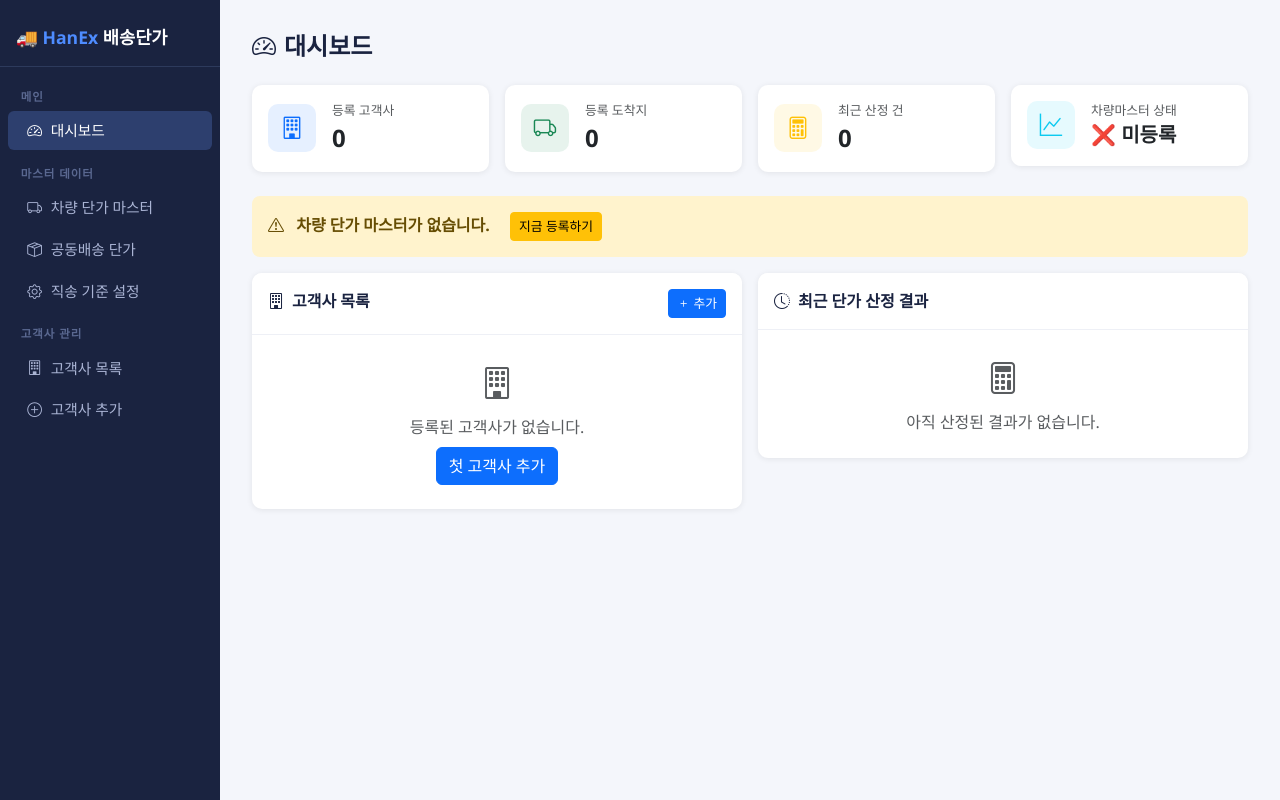
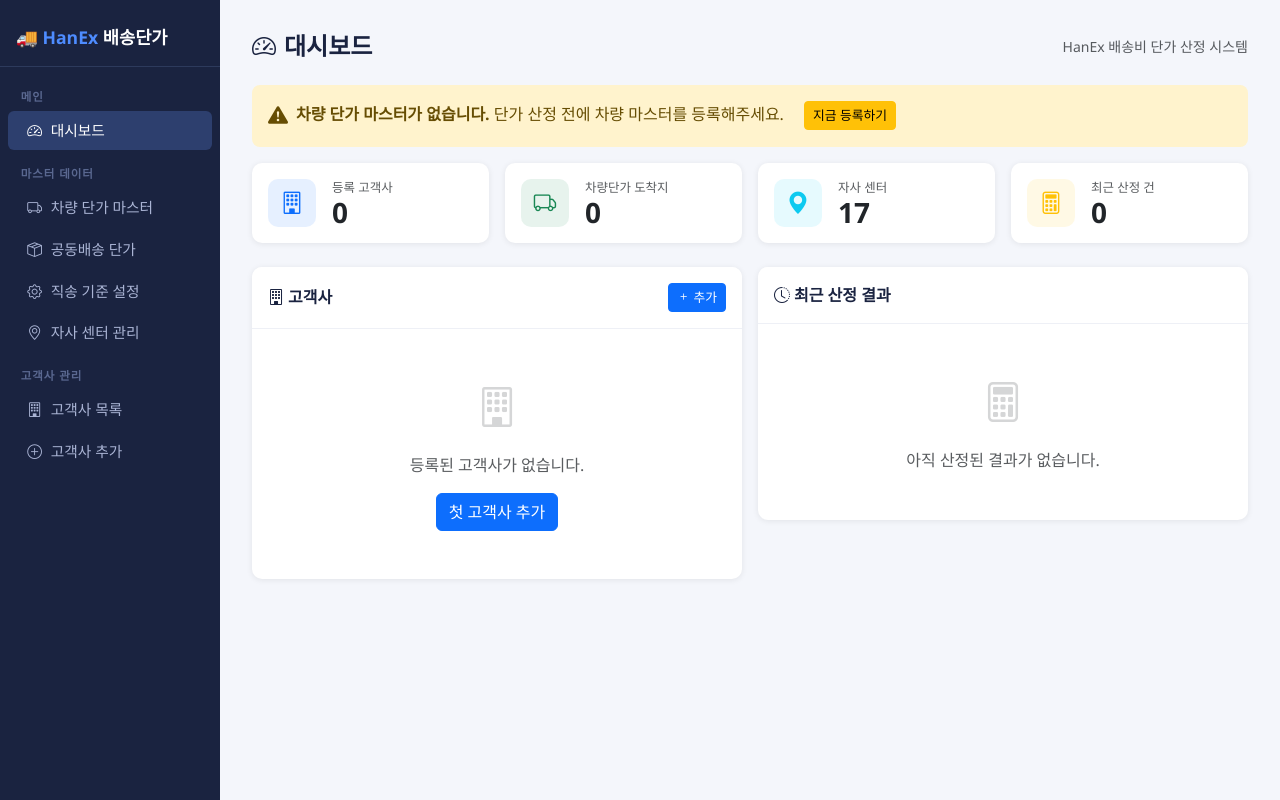
Before and after one commit to sangjin94/hanex_deliverycost, a Flask app: page / in a window 1280 px wide. Run offline with Flask 3, Linux system fonts and the light colour scheme; data that the repository does not hold is empty.

Commit message:
feat: 자사 센터 관리, 업로드 UX 개선, 대시보드 업데이트
- OurCenter 모델 추가: 17개 자사 센터 (코드/명/주소/GPS/직송허브여부)
- /centers 페이지: 센터 목록, 추가/삭제/유형전환 기능
- history_upload 개선: 컬럼 매핑 확장, safe_str/float 루프 밖으로 이동,
  필수 컬럼 미감지 시 명확한 오류 메시지 출력
- calculate_page: PLT 기준값 표시, history_delete 라우트 추가
- calculation/index.html: 업/다운로드 스피너, 배치 삭제버튼, Step 안내
- dashboard.html: 센터 수 통계 카드 추가, UI 정리
- migrate.py: our_center 테이블 생성 스크립트 추가
- base.html: 사이드바에 자사 센터 메뉴 추가

Co-Authored-By: Claude Sonnet 4.6 <noreply@anthropic.com>

```diff
--- a/app.py
+++ b/app.py
@@ -11,7 +11,7 @@ from flask import (
 from models import (
     db, Customer, VehicleRate, VehicleCapacity, SurchargeRule,
     JointDeliveryRate, SystemConfig, ProductMaster, StoreMaster,
-    ShippingHistory, CalculationResult
+    ShippingHistory, CalculationResult, OurCenter
 )
 from calculator import (
     calculate_from_history, summarize_results,
@@ -63,12 +63,14 @@ with app.app_context():
 def dashboard():
     customers = Customer.query.order_by(Customer.created_at.desc()).all()
     vehicle_dest_count = db.session.query(VehicleRate.destination).distinct().count()
+    center_count = OurCenter.query.count()
     recent_results = CalculationResult.query.order_by(
         CalculationResult.calc_date.desc()
     ).limit(10).all()
     return render_template('dashboard.html',
                            customers=customers,
                            vehicle_dest_count=vehicle_dest_count,
+                           center_count=center_count,
                            recent_results=recent_results)
 
 
@@ -546,6 +548,7 @@ def store_template(cid):
 
 @app.route('/customers/<int:cid>/calculate', methods=['GET'])
 def calculate_page(cid):
+    from calculator import get_direct_plt_threshold
     customer = Customer.query.get_or_404(cid)
     batches = db.session.query(
         ShippingHistory.batch_id,
@@ -554,7 +557,16 @@ def calculate_page(cid):
     ).filter_by(customer_id=cid).group_by(ShippingHistory.batch_id).order_by(
         db.func.min(ShippingHistory.uploaded_at).desc()
     ).all()
-    return render_template('calculation/index.html', customer=customer, batches=batches)
+    threshold = get_direct_plt_threshold(db.session)
+    return render_template('calculation/index.html', customer=customer, batches=batches, threshold=threshold)
+
+
+@app.route('/customers/<int:cid>/history/<batch_id>/delete', methods=['POST'])
+def history_delete(cid, batch_id):
+    ShippingHistory.query.filter_by(customer_id=cid, batch_id=batch_id).delete()
+    db.session.commit()
+    flash('출고내역 배치가 삭제되었습니다.', 'warning')
+    return redirect(url_for('calculate_page', cid=cid))
 
 
 @app.route('/customers/<int:cid>/history/upload', methods=['POST'])
@@ -569,69 +581,88 @@ def history_upload(cid):
         df.columns = [str(c).strip() for c in df.columns]
 
         col_map = {
-            '납품일자': 'shipping_date', '출고일': 'shipping_date',
-            '주문번호': 'order_no',
-            '오더유형': 'order_type',
-            '채널': 'channel',
-            '배송처코드': 'store_code', '점포코드': 'store_code',
-            '배송처명': 'store_name', '점포명': 'store_name',
-            '주소': 'address',
-            '상품코드': 'product_code',
-            '상품명': 'product_name',
-            '출고수량(BOX)': 'box_qty', '수량(BOX)': 'box_qty', '수량': 'box_qty',
-            '출고수량(PLT)': 'plt_qty_decimal', 'PLT수': 'plt_qty_decimal',
-            'PLT 환산': 'plt_qty_int', 'PLT환산': 'plt_qty_int',
+            '납품일자': 'shipping_date', '출고일': 'shipping_date', '일자': 'shipping_date',
+            '주문번호': 'order_no', '오더유형': 'order_type', '채널': 'channel',
+            '배송처코드': 'store_code', '점포코드': 'store_code', '거래처코드': 'store_code',
+            '배송처명': 'store_name', '점포명': 'store_name', '거래처명': 'store_name',
+            '주소': 'address', '배송주소': 'address',
+            '상품코드': 'product_code', '품목코드': 'product_code',
+            '상품명': 'product_name', '품목명': 'product_name',
+            '출고수량(BOX)': 'box_qty', '출고수량': 'box_qty', '수량(BOX)': 'box_qty', '수량': 'box_qty', '박스수': 'box_qty',
+            '출고수량(PLT)': 'plt_qty_decimal', 'PLT수': 'plt_qty_decimal', 'PLT량': 'plt_qty_decimal',
+            'PLT 환산': 'plt_qty_int', 'PLT환산': 'plt_qty_int', 'PLT(올림)': 'plt_qty_int',
         }
         df = df.rename(columns={k: v for k, v in col_map.items() if k in df.columns})
+
+        # 필수 컬럼 확인 및 사용자에게 피드백
+        has_store = 'store_code' in df.columns or 'store_name' in df.columns
+        has_box = 'box_qty' in df.columns
+        has_plt = 'plt_qty_decimal' in df.columns or 'plt_qty_int' in df.columns
+
+        if not has_store:
+            orig_cols = list(df.columns)
+            flash(f'배송처 컬럼을 찾을 수 없습니다. 파일의 컬럼: {orig_cols[:10]}', 'danger')
+            return redirect(url_for('calculate_page', cid=cid))
+        if not has_box:
+            flash('박스 수량 컬럼(출고수량(BOX))을 찾을 수 없습니다. 템플릿을 확인해주세요.', 'warning')
+        if not has_plt:
+            flash('PLT 수량 컬럼이 없습니다. 상품마스터(PLT입수)로 자동 계산합니다.', 'info')
+
+        # 헬퍼 함수 (루프 밖에 정의)
+        def safe_str(row, col):
+            v = row.get(col)
+            if v is None or (isinstance(v, float) and math.isnan(v)):
+                return None
+            s = str(v).strip()
+            return s if s and s.lower() != 'nan' else None
+
+        def safe_float(row, col):
+            v = row.get(col)
+            if v is None or (isinstance(v, float) and math.isnan(v)):
+                return None
+            try:
+                return float(v)
+            except Exception:
+                return None
 
         batch_id = str(uuid.uuid4())[:8]
         added = 0
         for _, row in df.iterrows():
-            if pd.isna(row.get('store_code')) and pd.isna(row.get('store_name')):
+            sc = safe_str(row, 'store_code')
+            sn = safe_str(row, 'store_name')
+            if not sc and not sn:
                 continue
 
-            def safe_str(col):
-                v = row.get(col)
-                return str(v).strip() if col in df.columns and not pd.isna(v) else None
+            ship_date = None
+            if 'shipping_date' in df.columns:
+                sd = row.get('shipping_date')
+                if sd is not None and not (isinstance(sd, float) and math.isnan(sd)):
+                    try:
+                        ship_date = pd.to_datetime(sd).date()
+                    except Exception:
+                        pass
 
-            def safe_float(col):
-                v = row.get(col)
-                try:
-                    return float(v) if col in df.columns and not pd.isna(v) else None
-                except Exception:
-                    return None
-
-            def safe_int(col):
-                v = safe_float(col)
-                return int(math.ceil(v)) if v is not None else None
-
-            shipping_date = None
-            sd_val = row.get('shipping_date')
-            if 'shipping_date' in df.columns and not pd.isna(sd_val):
-                try:
-                    shipping_date = pd.to_datetime(sd_val).date()
-                except Exception:
-                    pass
+            plt_dec = safe_float(row, 'plt_qty_decimal')
+            plt_int_raw = safe_float(row, 'plt_qty_int')
+            plt_int = int(math.ceil(plt_int_raw)) if plt_int_raw is not None else None
 
             db.session.add(ShippingHistory(
-                customer_id=cid,
-                batch_id=batch_id,
-                shipping_date=shipping_date,
-                order_no=safe_str('order_no'),
-                order_type=safe_str('order_type'),
-                channel=safe_str('channel'),
-                store_code=safe_str('store_code'),
-                store_name=safe_str('store_name'),
-                address=safe_str('address'),
-                product_code=safe_str('product_code'),
-                product_name=safe_str('product_name'),
-                box_qty=safe_float('box_qty'),
-                plt_qty_decimal=safe_float('plt_qty_decimal'),
-                plt_qty_int=safe_int('plt_qty_int'),
+                customer_id=cid, batch_id=batch_id,
+                shipping_date=ship_date,
+                order_no=safe_str(row, 'order_no'),
+                order_type=safe_str(row, 'order_type'),
+                channel=safe_str(row, 'channel'),
+                store_code=sc, store_name=sn,
+                address=safe_str(row, 'address'),
+                product_code=safe_str(row, 'product_code'),
+                product_name=safe_str(row, 'product_name'),
+                box_qty=safe_float(row, 'box_qty'),
+                plt_qty_decimal=plt_dec,
+                plt_qty_int=plt_int,
             ))
             added += 1
         db.session.commit()
-        flash(f'{added}건 출고내역 업로드 완료 (배치: {batch_id})', 'success')
+        flash(f'✅ {added:,}건 출고내역 업로드 완료', 'success')
     except Exception as e:
         db.session.rollback()
         flash(f'업로드 오류: {e}', 'danger')
@@ -905,5 +936,108 @@ def joint_rate_upload():
     return redirect(url_for('joint_master'))
 
 
+# ─── 자사 센터 관리 ────────────────────────────────────────────────────────────
+
+INITIAL_CENTERS = [
+    ('ICN', '인천센터',      '인천광역시 서구 완정로 78',                   37.5308, 126.6989, True),
+    ('KMP', '김포센터',      '경기도 김포시 고촌읍 아라육로 76번길 29',      37.5969, 126.7188, True),
+    ('SWN', '수원센터',      '경기도 수원시 권선구 경수대로 1009',           37.2430, 126.9878, True),
+    ('YGN', '용인센터',      '경기도 용인시 처인구 남사읍 완장리 296-7',     37.1610, 127.1860, True),
+    ('ASN', '안성센터',      '경기도 안성시 공도읍 심교리 1-2',              37.0270, 127.2440, True),
+    ('PLN', '평택센터',      '경기도 평택시 진위면 진위로 180',              37.0440, 127.0820, True),
+    ('CHN', '천안센터',      '충청남도 천안시 서북구 직산읍 판정로 120번길 108', 36.8912, 127.1337, True),
+    ('OJ',  '오창센터',      '충청북도 청주시 청원구 오창읍 과학산업1로 10', 36.7271, 127.4600, True),
+    ('SEJ', '세종센터',      '세종특별자치시 연기면 봉기리 산 1-2',          36.5895, 127.2400, True),
+    ('DJN', '대전센터',      '대전광역시 유성구 관평동 949-2',               36.4350, 127.4040, True),
+    ('KSN', '광주(경기)센터', '경기도 광주시 초월읍 서하리 376',              37.3823, 127.3660, True),
+    ('IHC', '이천센터',      '경기도 이천시 호법면 중산리 175-1',            37.2020, 127.4290, True),
+    ('WJU', '원주센터',      '강원도 원주시 지정면 판대리 210-2',            37.3854, 127.8680, True),
+    ('GWN', '강원센터',      '강원도 춘천시 동내면 고은리 12-14',            37.8225, 127.6838, True),
+    ('BSN', '부산센터',      '부산광역시 강서구 화전산단1로 78번길 20',      35.1310, 128.9680, True),
+    ('KYN', '경남센터',      '경상남도 함안군 칠서면 용성리 1085-3',         35.3760, 128.5390, True),
+    ('GSN', '구미(경북)센터', '경상북도 구미시 산동면 이메리 71-2',           36.1942, 128.4640, True),
+]
+
+
+def _seed_centers():
+    if OurCenter.query.count() == 0:
+        for code, name, addr, lat, lon, is_hub in INITIAL_CENTERS:
+            db.session.add(OurCenter(
+                center_code=code, center_name=name, address=addr,
+                lat=lat, lon=lon, is_direct_hub=is_hub,
+                sort_order=INITIAL_CENTERS.index((code, name, addr, lat, lon, is_hub))
+            ))
+        db.session.commit()
+
+
+with app.app_context():
+    _seed_centers()
+
+
+@app.route('/centers')
+def center_list():
+    centers = OurCenter.query.order_by(OurCenter.sort_order, OurCenter.center_name).all()
+    return render_template('centers/list.html', centers=centers)
+
+
+@app.route('/centers/add', methods=['POST'])
+def center_add():
+    code = request.form.get('center_code', '').strip().upper()
+    name = request.form.get('center_name', '').strip()
+    addr = request.form.get('address', '').strip()
+    lat_s = request.form.get('lat', '').strip()
+    lon_s = request.form.get('lon', '').strip()
+    is_hub = request.form.get('is_direct_hub') == 'on'
+    memo = request.form.get('memo', '').strip()
+    if not code or not name:
+        flash('센터코드와 센터명은 필수입니다.', 'danger')
+        return redirect(url_for('center_list'))
+    try:
+        lat = float(lat_s) if lat_s else None
+        lon = float(lon_s) if lon_s else None
+        existing = OurCenter.query.filter_by(center_code=code).first()
+        if existing:
+            existing.center_name = name
+            existing.address = addr
+            existing.lat = lat
+            existing.lon = lon
+            existing.is_direct_hub = is_hub
+            existing.memo = memo
+            flash(f'[{code}] {name} 업데이트되었습니다.', 'success')
+        else:
+            max_order = db.session.query(db.func.max(OurCenter.sort_order)).scalar() or 0
+            db.session.add(OurCenter(
+                center_code=code, center_name=name, address=addr,
+                lat=lat, lon=lon, is_direct_hub=is_hub, memo=memo,
+                sort_order=max_order + 1
+            ))
+            flash(f'[{code}] {name} 추가되었습니다.', 'success')
+        db.session.commit()
+    except Exception as e:
+        db.session.rollback()
+        flash(f'오류: {e}', 'danger')
+    return redirect(url_for('center_list'))
+
+
+@app.route('/centers/<int:ctr_id>/delete', methods=['POST'])
+def center_delete(ctr_id):
+    center = OurCenter.query.get_or_404(ctr_id)
+    name = center.center_name
+    db.session.delete(center)
+    db.session.commit()
+    flash(f'[{name}] 센터가 삭제되었습니다.', 'warning')
+    return redirect(url_for('center_list'))
+
+
+@app.route('/centers/<int:ctr_id>/toggle-hub', methods=['POST'])
+def center_toggle_hub(ctr_id):
+    center = OurCenter.query.get_or_404(ctr_id)
+    center.is_direct_hub = not center.is_direct_hub
+    db.session.commit()
+    status = '직송허브' if center.is_direct_hub else '거점전용'
+    flash(f'[{center.center_name}] → {status}로 변경되었습니다.', 'success')
+    return redirect(url_for('center_list'))
+
+
 if __name__ == '__main__':
     app.run(debug=True, host='0.0.0.0', port=5000)
--- a/templates/base.html
+++ b/templates/base.html
@@ -51,6 +51,9 @@
     <a href="{{ url_for('settings') }}" class="nav-link {% if request.endpoint == 'settings' %}active{% endif %}">
       <i class="bi bi-gear"></i> 직송 기준 설정
     </a>
+    <a href="{{ url_for('center_list') }}" class="nav-link {% if request.endpoint in ['center_list'] %}active{% endif %}">
+      <i class="bi bi-geo-alt"></i> 자사 센터 관리
+    </a>
     <div class="nav-section">고객사 관리</div>
     <a href="{{ url_for('customer_list') }}" class="nav-link {% if request.endpoint in ['customer_list','customer_new','customer_detail'] %}active{% endif %}">
       <i class="bi bi-building"></i> 고객사 목록
--- a/templates/dashboard.html
+++ b/templates/dashboard.html
@@ -3,118 +3,143 @@
 {% block content %}
 <div class="page-header d-flex justify-content-between align-items-center">
   <h1><i class="bi bi-speedometer2 me-2"></i>대시보드</h1>
+  <small class="text-muted">HanEx 배송비 단가 산정 시스템</small>
 </div>
 
+{% if vehicle_dest_count == 0 %}
+<div class="alert alert-warning d-flex align-items-center mb-3">
+  <i class="bi bi-exclamation-triangle-fill me-2 fs-5"></i>
+  <div>
+    <strong>차량 단가 마스터가 없습니다.</strong> 단가 산정 전에 차량 마스터를 등록해주세요.
+    <a href="{{ url_for('vehicle_master') }}" class="btn btn-sm btn-warning ms-3">지금 등록하기</a>
+  </div>
+</div>
+{% endif %}
+
+<!-- 통계 카드 -->
 <div class="row g-3 mb-4">
-  <div class="col-md-3">
-    <div class="card stat-card">
+  <div class="col-6 col-md-3">
+    <div class="card stat-card h-100">
       <div class="card-body d-flex align-items-center gap-3">
         <div class="icon bg-primary bg-opacity-10 text-primary"><i class="bi bi-building"></i></div>
         <div>
-          <div class="text-muted" style="font-size:.8rem">등록 고객사</div>
-          <div class="fw-bold fs-4">{{ customers|length }}</div>
+          <div class="text-muted" style="font-size:.78rem">등록 고객사</div>
+          <div class="fw-bold fs-3 lh-1">{{ customers|length }}</div>
         </div>
       </div>
     </div>
   </div>
-  <div class="col-md-3">
-    <div class="card stat-card">
+  <div class="col-6 col-md-3">
+    <div class="card stat-card h-100">
       <div class="card-body d-flex align-items-center gap-3">
         <div class="icon bg-success bg-opacity-10 text-success"><i class="bi bi-truck"></i></div>
         <div>
-          <div class="text-muted" style="font-size:.8rem">등록 도착지</div>
-          <div class="fw-bold fs-4">{{ vehicle_dest_count }}</div>
+          <div class="text-muted" style="font-size:.78rem">차량단가 도착지</div>
+          <div class="fw-bold fs-3 lh-1">{{ vehicle_dest_count }}</div>
         </div>
       </div>
     </div>
   </div>
-  <div class="col-md-3">
-    <div class="card stat-card">
+  <div class="col-6 col-md-3">
+    <div class="card stat-card h-100">
       <div class="card-body d-flex align-items-center gap-3">
-        <div class="icon bg-warning bg-opacity-10 text-warning"><i class="bi bi-calculator"></i></div>
+        <div class="icon bg-info bg-opacity-10 text-info"><i class="bi bi-geo-alt-fill"></i></div>
         <div>
-          <div class="text-muted" style="font-size:.8rem">최근 산정 건</div>
-          <div class="fw-bold fs-4">{{ recent_results|length }}</div>
+          <div class="text-muted" style="font-size:.78rem">자사 센터</div>
+          <div class="fw-bold fs-3 lh-1">{{ center_count }}</div>
         </div>
       </div>
     </div>
   </div>
-  <div class="col-md-3">
-    <div class="card stat-card">
+  <div class="col-6 col-md-3">
+    <div class="card stat-card h-100">
       <div class="card-body d-flex align-items-center gap-3">
-        <div class="icon bg-info bg-opacity-10 text-info"><i class="bi bi-graph-up"></i></div>
+        <div class="icon bg-warning bg-opacity-10 text-warning"><i class="bi bi-calculator"></i></div>
         <div>
-          <div class="text-muted" style="font-size:.8rem">차량마스터 상태</div>
-          <div class="fw-bold fs-5">{{ '✅ 등록됨' if vehicle_dest_count > 0 else '❌ 미등록' }}</div>
+          <div class="text-muted" style="font-size:.78rem">최근 산정 건</div>
+          <div class="fw-bold fs-3 lh-1">{{ recent_results|length }}</div>
         </div>
       </div>
     </div>
   </div>
 </div>
 
-{% if vehicle_dest_count == 0 %}
-<div class="alert alert-warning">
-  <i class="bi bi-exclamation-triangle me-2"></i>
-  <strong>차량 단가 마스터가 없습니다.</strong>
-  <a href="{{ url_for('vehicle_master') }}" class="btn btn-sm btn-warning ms-3">지금 등록하기</a>
-</div>
-{% endif %}
-
 <div class="row g-3">
+  <!-- 고객사 목록 -->
   <div class="col-md-6">
     <div class="card">
-      <div class="card-header py-3">
-        <i class="bi bi-building me-2"></i>고객사 목록
-        <a href="{{ url_for('customer_new') }}" class="btn btn-sm btn-primary float-end">
+      <div class="card-header py-3 d-flex justify-content-between align-items-center">
+        <span><i class="bi bi-building me-1"></i>고객사</span>
+        <a href="{{ url_for('customer_new') }}" class="btn btn-sm btn-primary">
           <i class="bi bi-plus"></i> 추가
         </a>
       </div>
       <div class="card-body p-0">
         {% if customers %}
-        <table class="table table-hover mb-0">
-          <thead class="table-light"><tr><th>고객사명</th><th>메모</th><th>등록일</th><th></th></tr></thead>
+        <table class="table table-hover mb-0" style="font-size:.9rem">
+          <thead class="table-light">
+            <tr><th>고객사명</th><th class="text-muted small">메모</th><th></th></tr>
+          </thead>
           <tbody>
           {% for c in customers %}
           <tr>
-            <td><a href="{{ url_for('customer_detail', cid=c.id) }}" class="fw-semibold text-decoration-none">{{ c.name }}</a></td>
-            <td class="text-muted small">{{ c.memo or '' }}</td>
-            <td class="text-muted small">{{ c.created_at.strftime('%m/%d') }}</td>
-            <td><a href="{{ url_for('calculate_page', cid=c.id) }}" class="btn btn-sm btn-outline-primary">단가산정</a></td>
+            <td>
+              <a href="{{ url_for('customer_detail', cid=c.id) }}" class="fw-semibold text-decoration-none">{{ c.name }}</a>
+              <div class="text-muted" style="font-size:.75rem">{{ c.created_at.strftime('%Y.%m.%d') }}</div>
+            </td>
+            <td class="text-muted small align-middle">{{ (c.memo or '')[:20] }}</td>
+            <td class="align-middle">
+              <a href="{{ url_for('calculate_page', cid=c.id) }}" class="btn btn-sm btn-outline-primary">
+                <i class="bi bi-calculator me-1"></i>단가산정
+              </a>
+            </td>
           </tr>
           {% endfor %}
           </tbody>
         </table>
         {% else %}
-        <div class="text-center text-muted py-4">
-          <i class="bi bi-building fs-2 d-block mb-2"></i>
+        <div class="text-center text-muted py-5">
+          <i class="bi bi-building fs-1 d-block mb-3 opacity-25"></i>
           등록된 고객사가 없습니다.<br>
-          <a href="{{ url_for('customer_new') }}" class="btn btn-primary mt-2">첫 고객사 추가</a>
+          <a href="{{ url_for('customer_new') }}" class="btn btn-primary mt-3">첫 고객사 추가</a>
         </div>
         {% endif %}
       </div>
     </div>
   </div>
+
+  <!-- 최근 산정 결과 -->
   <div class="col-md-6">
     <div class="card">
-      <div class="card-header py-3"><i class="bi bi-clock-history me-2"></i>최근 단가 산정 결과</div>
+      <div class="card-header py-3"><i class="bi bi-clock-history me-1"></i>최근 산정 결과</div>
       <div class="card-body p-0">
         {% if recent_results %}
-        <table class="table table-hover mb-0">
-          <thead class="table-light"><tr><th>고객사</th><th>점포</th><th>지역</th><th>박스당 단가</th></tr></thead>
+        <table class="table table-hover mb-0" style="font-size:.88rem">
+          <thead class="table-light">
+            <tr><th>고객사</th><th>배송처</th><th>모드</th><th class="text-end text-primary fw-bold">박스당</th></tr>
+          </thead>
           <tbody>
           {% for r in recent_results %}
           <tr>
-            <td class="small">{{ r.customer.name }}</td>
-            <td class="small">{{ r.store_name or r.store_code }}</td>
-            <td><span class="badge bg-secondary badge-region">{{ r.region }}</span></td>
-            <td class="fw-semibold text-primary">{{ '{:,.0f}'.format(r.cost_per_box) if r.cost_per_box else '-' }}원</td>
+            <td class="small text-muted">{{ r.customer.name }}</td>
+            <td class="small">{{ (r.store_name or r.store_code or '')[:12] }}</td>
+            <td>
+              {% if r.delivery_mode == '직송' %}
+              <span class="badge bg-primary-subtle text-primary border border-primary-subtle" style="font-size:.7rem">직송</span>
+              {% else %}
+              <span class="badge bg-warning-subtle text-warning border border-warning-subtle" style="font-size:.7rem">공동</span>
+              {% endif %}
+            </td>
+            <td class="text-end fw-semibold text-primary">
+              {{ '{:,.0f}'.format(r.cost_per_box) if r.cost_per_box else '-' }}원
+            </td>
           </tr>
           {% endfor %}
           </tbody>
         </table>
         {% else %}
-        <div class="text-center text-muted py-4">
-          <i class="bi bi-calculator fs-2 d-block mb-2"></i>
+        <div class="text-center text-muted py-5">
+          <i class="bi bi-calculator fs-1 d-block mb-3 opacity-25"></i>
           아직 산정된 결과가 없습니다.
         </div>
         {% endif %}
```
Also changed, not shown: calculator.py (+8 -2 lines), migrate.py (+18 -0 lines), models.py (+14 -0 lines), templates/calculation/index.html (+123 -38 lines), templates/centers/list.html (added, +161 -0 lines).
